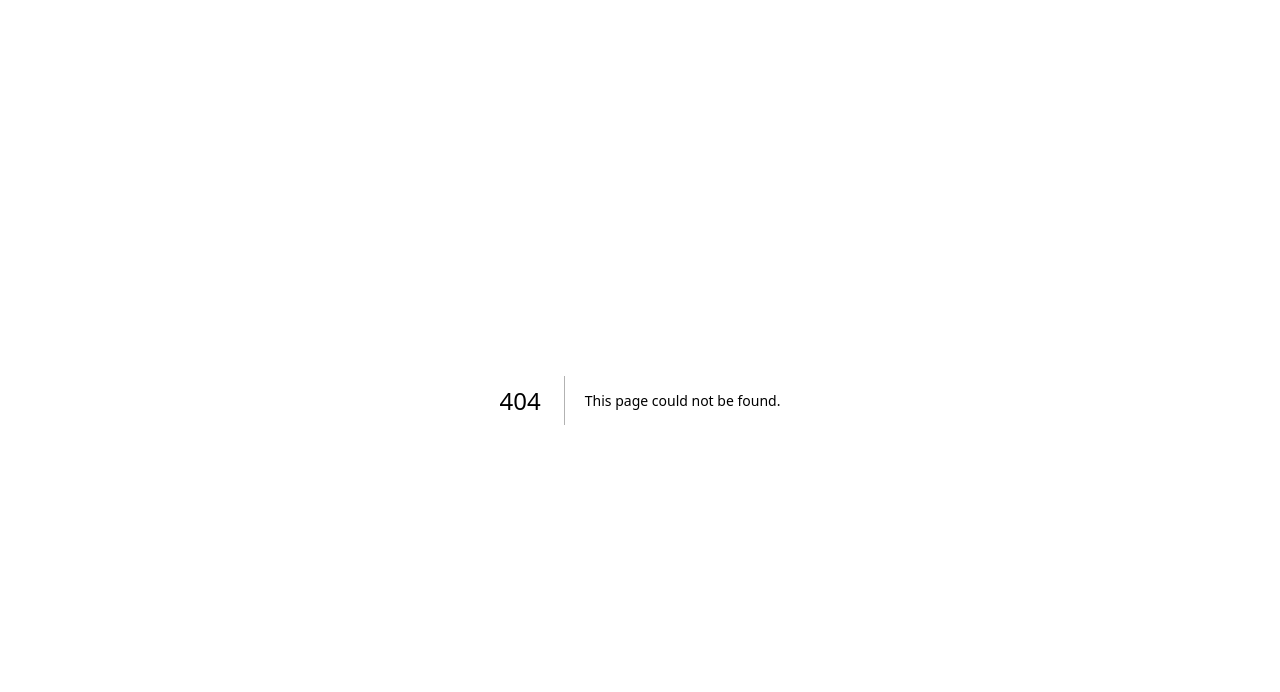
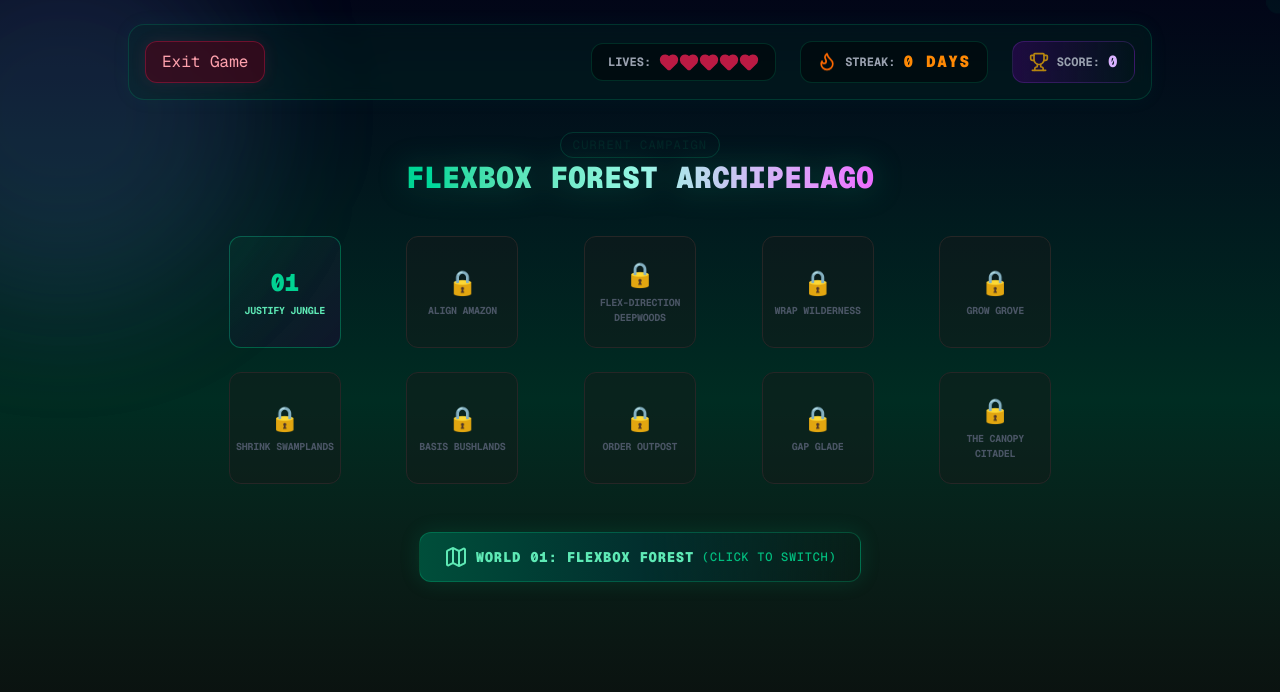
Before and after one commit to Dhruv7015/syntax_citadel, a Next.js app: page /mainmenu in a window 1280 px wide. Before the commit this address had no page. Shown: the top 692 px of the page. Built offline with nearby package versions, Linux system fonts and the light colour scheme.

Commit message:
added main menu

```diff
--- /dev/null
+++ b/app/mainmenu/page.js
@@ -0,0 +1,163 @@
+'use client'
+import React, { useState } from 'react'
+import { useRouter } from 'next/navigation'
+// Fixed: Added Flame and Trophy imports
+import { Heart, Flame, Trophy, Map } from "lucide-react"
+
+const Page = () => {
+  const router = useRouter();
+
+  const [lives, setLives] = useState(5);
+  const [score, setScore] = useState(0);
+  const [streak, setStreak] = useState(0);
+
+  const levels = [
+    { id: 1, name: "Justify Jungle", status: "unlocked" },
+    { id: 2, name: "Align Amazon", status: "locked" },
+    { id: 3, name: "Flex-Direction Deepwoods", status: "locked" },
+    { id: 4, name: "Wrap Wilderness", status: "locked" },
+    { id: 5, name: "Grow Grove", status: "locked" },
+    { id: 6, name: "Shrink Swamplands", status: "locked" },
+    { id: 7, name: "Basis Bushlands", status: "locked" },
+    { id: 8, name: "Order Outpost", status: "locked" },
+    { id: 9, name: "Gap Glade", status: "locked" },
+    { id: 10, name: "The Canopy Citadel", status: "locked" },
+  ];
+
+  const handleLevelClick = (level) => {
+    if (level.status === "unlocked") {
+      alert(`Entering level ${level.id}:${level.name}`);
+      router.push(`/levels/${level.id}`);
+    } else {
+      alert(`Level ${level.id}:${level.name} is locked. Complete previous levels to unlock.`);
+    }
+  };
+
+  return (
+    <main className="flex min-h-screen flex-col items-center justify-start bg-linear-to-b from-slate-950 via-emerald-950 to-neutral-950 font-mono text-white p-6 relative overflow-hidden">
+
+      {/* Fixed: Wrapped arbitrary percentages in brackets and added proper self-closing tags */}
+      <div className="absolute top-[-10%] left-[-10%] w-96 h-96 pointer-events-none bg-emerald-500/10 rounded-full blur-3xl" />
+      <div className="absolute top-[-10%] left-[-10%] w-96 h-96 pointer-events-none bg-purple-500/10 rounded-full blur-3xl" />
+
+      {/* Navigation and status bar */}
+      <header className="flex items-center justify-between flex-wrap gap-4 w-full max-w-5xl bg-emerald-950/30 backdrop-blur border border-emerald-500/20 rounded-2xl p-4 shadow-[0_0_20px_rgba(16,186,129,0.05)] z-10">
+
+        {/* Exit tab */}
+        <button
+          onClick={() => router.push('/')}
+          className='flex items-center space-x-2 bg-rose-950/60 hover:bg-rose-900 border border-rose-500/30 px-4 py-2 rounded-xl text-rose-300 transition-all hover:scale-105 active:scale-95 shadow-[0_0_15px_rgba(244,63,94,0.1)]'
+        >
+          <span>Exit Game</span>
+        </button>
+
+        {/* Realtime stats */}
+        <div className='flex items-center space-x-6'>
+
+          {/* Lives Counter */}
+          <div className='flex items-center space-x-2 bg-black/40 px-4 py-2 rounded-xl border border-emerald-800/40'>
+
+            <span className='text-xs text-gray-400 font-bold hidden sm:inline'>LIVES:</span>
+            <div className='text-emerald-400 font-black flex flex-row tracking-widest'>
+              {Array.from({length:lives}).map((_,i) => (
+                <Heart
+                key = {i}
+                className='w-5 h-5 text-rose-500 fill-rose-500  animate-pulse' />
+
+              ))}
+              {Array.from({length: 3 - lives}).map((_,i) => (
+                <Heart
+                key = {i}
+                className='w-5 h-5 text-zinc-700 fill-zinc-800/50' />
+              ))}
+            </div>
+          </div>
+
+          {/* Streak counter */}
+          <div className='flex items-center space-x-2 bg-black/40 px-4 py-2 rounded-xl border border-emerald-800/40 cursor-pointer hover:border-orange-500/30 transition-all'>
+            <span className='text-xl text-orange-500 animate-bounce'><Flame size={20} /></span>
+            <span className='text-xs text-gray-400 font-bold hidden sm:inline'>STREAK:</span>
+            <span className='text-orange-400 font-black tracking-widest'>
+              {streak} DAYS
+            </span>
+          </div>
+
+          {/* Score counter */}
+          <div className='flex items-center space-x-2 bg-linear-to-r from-purple-950/50 to-transparent px-4 py-2 rounded-xl border border-purple-500/20'>
+            <span className='text-xl text-yellow-500 animate-pulse'><Trophy size={20} /></span>
+            <span className='text-xs text-gray-400 font-bold hidden sm:inline'>SCORE:</span>
+            <span className='text-purple-300 font-black tracking-wide'>
+              {score}
+            </span>
+          </div>
+
+        </div>
+      </header>
+      {/* MIDDLE SECTION */}
+      <section className="flex flex-col items-center justify-center w-full max-w-4xl my-8 ">
+        <div className='text-center mb-6'>
+          <span className='text-xs tracking-widest uppercase fomt-bold text-emerald-500/10
+          px-3 py-1 rounded-full border border-emerald-500/20'>
+            Current Campaign
+          </span>
+          <h2 className='text-3xl font-black text-transparent bg-clip-text bg-linear-to-r
+          from-emerald-400 via-teal-200 to-fuchsia-400 mt-1 drop-shadow-[0_0_15px_rgba(16,185,129,0.3)]'>
+            FLEXBOX FOREST ARCHIPELAGO
+          </h2>
+
+        </div>
+        {/* Level selection grid */}
+        <div className="grid grid-cols-2  md:grid-cols-5 gap-6 w-full p-4 justify-items-center">
+          {levels.map((levels) => {
+            const isLocked = levels.status === "locked";
+            return (
+              <button
+                key={levels.id}
+                onClick={() => handleLevelClick(levels)}
+                className={`w-28 h-28  group-relative flex  flex-col items-center justify-center rounded-xl border  transition-all
+                duration-300 outline-none
+                ${isLocked ? 'bg-neutral-900/40 border-neutral-800 text-gray-600 cursor-not-allowed'
+                 : 'bg-linear-to-br from-emerald-950/80 to-slate-900 border-emerald-500/40 hover:border-emerald-400 text-emerald-300 hover:scale-105 active:scale-95 hover:shadow-[0_0_25px_rgba(16,185,129,0.4)]'}`}
+              >
+                {!isLocked && (
+                  <span className='absolute -top-1 -right-1 w-3 h-3 bg-emerald-400 text-emerald-400 rounded-full animate-ping opacity-70'/>
+                )}
+                {/*level index identifier */}
+                <span className={`text-2xl font-black mb-1 ${isLocked ? 'text-gray-700' : 'text-emerald-400 group-hover:text-fuchsia-400 transition-colors'}`}>
+                  {isLocked ? '🔒' : String(levels.id).padStart(2,'0')}
+                  </span>
+                  {/*mini level title text footer */}
+                <span className='text-[10px] uppercase font-bold tracking-tight text-center px-1 line-clamp-2'>{levels.name}</span>
+
+              </button>
+            );
+})}
+        </div>
+
+      </section>
+      {/*Bottom section */}
+      <footer className="flex  items-center justify-center w-full z-10">
+        <button
+        onClick= {() => alert('World Map selector incoming in next expansion packs!')}
+
+        className='group relative px-6 py-3 bg-linear-to-r from-emerald-900
+        via-teal-950 border border-emerald-500/30 rounded-xl font-bold text-sm tracking-wider
+        shadow-[0_0_20px_rgba(16,185,129,0.15)] hover:shadow-[0_0_30px_rgba(168,85,247,0.3)]
+        hover:border-fuchsia-500/50 transition-all duration-300 hover:scale-105'>
+          <span className='flex items-center space-x-2 text-emerald-300 group-hover:text-fuchsia-200'>
+            <span><Map /></span>
+            <span className='font-black'>WORLD 01: FLEXBOX FOREST</span>
+            <span className='text-xs text-emerald-500 group-hover:text-fuchsia-400 font-medium'>
+              (CLICK TO SWITCH)
+            </span>
+          </span>
+
+        </button>
+
+      </footer>
+
+    </main>
+  )
+}
+
+export default Page
--- a/package.json
+++ b/package.json
@@ -9,6 +9,7 @@
     "lint": "eslint"
   },
   "dependencies": {
+    "lucide-react": "^1.23.0",
     "next": "16.2.10",
     "react": "19.2.4",
     "react-dom": "19.2.4"
```
Also changed, not shown: 1 other file (tests, documents, lock files or other folders).
